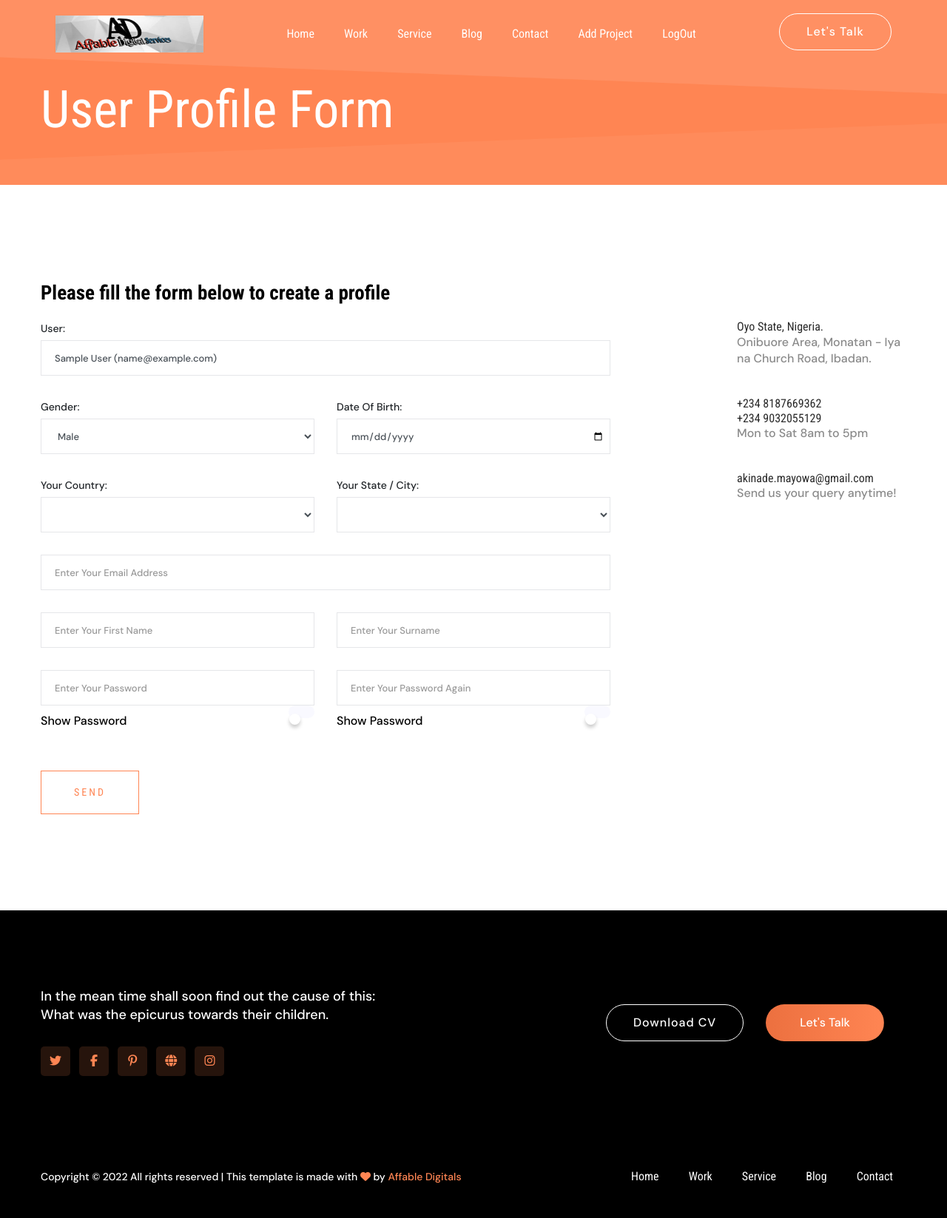
After one commit to MayowaFunmi/portfolio-app-v2, a Django app: page /users/add_profile/ in a window 1280 px wide. The commit adds this page. Shown: the whole page at 74% size. Run offline with Django 4.2, Linux system fonts and the light colour scheme; the visitor is signed in with stand-in values (Sample User, id 1); data comes from the database, SQL or seed files in the repository; lists and menus that the app fills with data are empty; some libraries are stand-ins or nearby versions.

Commit message:
added country - city dropdown

```diff
--- a/users/static/js/custom.js
+++ b/users/static/js/custom.js
@@ -15,3 +15,25 @@ function showPassword1() {
         x.type = "password";
     }
 };
+
+$(document).ready(function() {
+    $('.nice-select').hide()
+    $('select').show()
+        //console.log('present')
+    $('#country_name').focusout(function() {
+        //console.log('working')
+        $('#city_name').empty();
+        var selectedCountryId = $('#country_name option:selected').val()
+        console.log(selectedCountryId)
+        $.ajax({
+            url: '/users/get_city_by_country/',
+            data: {
+                'selected_country_id': selectedCountryId
+            },
+            dataType: 'json',
+            success: function(cities) {
+                $('#city_name').append(cities.data)
+            }
+        })
+    })
+})
--- /dev/null
+++ b/users/templates/users/city_by_country.html
@@ -0,0 +1,3 @@
+{% for city in data %}
+    <option value="{{ city.id }}">{{ city.name }}</option>
+{% endfor %}
--- /dev/null
+++ b/users/templates/users/create_profile.html
@@ -0,0 +1,157 @@
+{% extends 'users/base.html' %} {% block title %} Portfolio | Create Personal Profile Form{% endblock title %} {% block content %}
+<main>
+    <div class="hero-area2 d-flex align-items-center">
+        <div class="container">
+            <div class="row ">
+                <div class="col-xl-12">
+                    <div class="hero-cap pt-50">
+                        <h2>User Profile Form</h2>
+                    </div>
+                </div>
+            </div>
+        </div>
+    </div>
+
+    <section class="contact-section">
+        <div class="container">
+            <div class="row">
+                <div class="col-12">
+                    <h2 class="contact-title">Please fill the form below to create a profile</h2>
+                    <div id="form-messages">
+                        {% if messages %} {% for message in messages %}
+                        <h2 style="text-align: center; background-color: red; color: white;">{{ message }}</h2>
+                        {% endfor %} {% endif %}
+                    </div>
+                </div>
+                <div class="col-lg-8">
+                    <form class="form-contact contact_form" method="post">
+                        {% csrf_token %}
+                        <div class="row">
+                            <div class="col-12">
+                                <div class="form-group">
+                                    <label for="name">User:</label>
+                                    <input id="name" class="form-control" value="{{ user.first_name }} {{ user.last_name }} ({{ user.email }})" type="text" readonly>
+                                </div>
+                            </div>
+
+                            <div class="col-sm-6">
+                                <label>Gender:</label>
+                                <div class="form-group">
+                                    <select name="gender" class="form-control">
+                                            <option value="Male">Male</option>
+                                            <option value="Female">Female</option>
+                                        </select>
+                                </div>
+                            </div>
+                            <div class="col-sm-6">
+                                <div class="form-group">
+                                    <label>Date Of Birth:</label>
+                                    <input type="date" name="date_of_birth" class="form-control" required>
+                                </div>
+                            </div>
+
+                            <div class="col-sm-6">
+                                <label>Your Country:</label>
+                                <div class="form-group">
+                                    <select name="country" id="country_name" class="form-control">
+                                            {% for country in countries %}
+                                                <option value="{{ country.id}}">{{ country.alpha_2 }} - {{ country.name }}</option>
+                                            {% endfor %}
+                                        </select>
+                                </div>
+                            </div>
+                            <div class="col-sm-6">
+                                <label>Your State / City:</label>
+                                <div class="form-group">
+                                    <select name="city" id="city_name" class="form-control">
+
+                                    </select>
+                                </div>
+                            </div>
+
+
+
+
+
+
+
+
+
+
+
+                            <div class="col-12">
+                                <div class="form-group">
+                                    <input class="form-control" name="email" id="email" type="email" placeholder="Enter Your Email Address">
+                                </div>
+                            </div>
+
+                            <div class="col-sm-6">
+                                <div class="form-group">
+                                    <input class="form-control valid" name="first_name" id="first_name" type="text" placeholder="Enter Your First Name">
+                                </div>
+                            </div>
+                            <div class="col-sm-6">
+                                <div class="form-group">
+                                    <input class="form-control valid" name="last_name" id="last_name" type="text" placeholder="Enter Your Surname">
+                                </div>
+                            </div>
+
+                            <div class="col-sm-6">
+                                <div class="form-group">
+                                    <input class="form-control valid" name="password" id="password" type="password" placeholder="Enter Your Password">
+                                    <div class="switch-wrap d-flex justify-content-between">
+                                        <p style="margin-top: 10px;">Show Password</p>
+                                        <div class="confirm-switch">
+                                            <input type="checkbox" id="confirm-switch" onclick="showPassword()">
+                                            <label for="confirm-switch" style="margin-top: 10px;"></label>
+                                        </div>
+                                    </div>
+                                </div>
+                            </div>
+                            <div class="col-sm-6">
+                                <div class="form-group">
+                                    <input class="form-control valid" name="password1" id="password1" type="password" placeholder="Enter Your Password Again">
+                                    <div class="switch-wrap d-flex justify-content-between">
+                                        <p style="margin-top: 10px;">Show Password</p>
+                                        <div class="confirm-switch">
+                                            <input type="checkbox" id="checkbox-default" onclick="showPassword1()">
+                                            <label for="checkbox-default" style="margin-top: 10px;"></label>
+                                        </div>
+                                    </div>
+                                </div>
+                            </div>
+                        </div>
+                        <div class="form-group mt-3">
+                            <button type="submit" class="button button-contactForm boxed-btn">Send</button>
+                        </div>
+                    </form>
+                </div>
+                <div class="col-lg-3 offset-lg-1">
+                    <div class="media contact-info">
+                        <span class="contact-info__icon"><i class="ti-home"></i></span>
+                        <div class="media-body">
+                            <h3>Oyo State, Nigeria.</h3>
+                            <p>Onibuore Area, Monatan - Iyana Church Road, Ibadan.</p>
+                        </div>
+                    </div>
+                    <div class="media contact-info">
+                        <span class="contact-info__icon"><i class="ti-tablet"></i></span>
+                        <div class="media-body">
+                            <h3>+234 8187669362</h3>
+                            <h3>+234 9032055129</h3>
+                            <p>Mon to Sat 8am to 5pm</p>
+                        </div>
+                    </div>
+                    <div class="media contact-info">
+                        <span class="contact-info__icon"><i class="ti-email"></i></span>
+                        <div class="media-body">
+                            <h3><a href="mailto:akinade.mayowa@gmail.com">akinade.mayowa@gmail.com</a></h3>
+                            <p>Send us your query anytime!</p>
+                        </div>
+                    </div>
+                </div>
+            </div>
+        </div>
+    </section>
+</main>
+{% endblock content %}
--- a/users/urls.py
+++ b/users/urls.py
@@ -1,5 +1,5 @@
 from django.urls import path
-from . import views
+from . import views, ajax_views
 
 app_name = 'users'
 
@@ -17,4 +17,5 @@ urlpatterns = [
     path('contact_me/', views.contact_me, name='contact_me'),
     path('add_project/', views.add_project, name='add_project'),
     path('project_details/<int:id>/<str:slug>/', views.project_details, name='project_details'),
+    path('get_city_by_country/', ajax_views.get_city_by_country, name='get_city_by_country'),
 ]
--- a/users/views.py
+++ b/users/views.py
@@ -1688,6 +1688,18 @@ def add_project(request):
 
 
 # create profile view
+
+@login_required
+def profile_create_view(request):
+    user = User.objects.get(email=request.user)
+    countries = Country.objects.all()
+    context = {
+        'user': user,
+        'countries': countries
+    }
+    return render(request, 'users/create_profile.html', context)
+
+'''
 @login_required
 def profile_create_view(request):
     form = ProfileForm()
@@ -1697,6 +1709,7 @@ def profile_create_view(request):
             form.save(commit=True)
             return render(request, 'users/user_created.html')
     return render(request, 'users/create_profile.html', {'form': form})
+'''
 
 
 def profile_details(request, id):
```
Also changed, not shown: users/ajax_views.py (added, +11 -0 lines), users/templates/users/base.html (+93 -76 lines).
